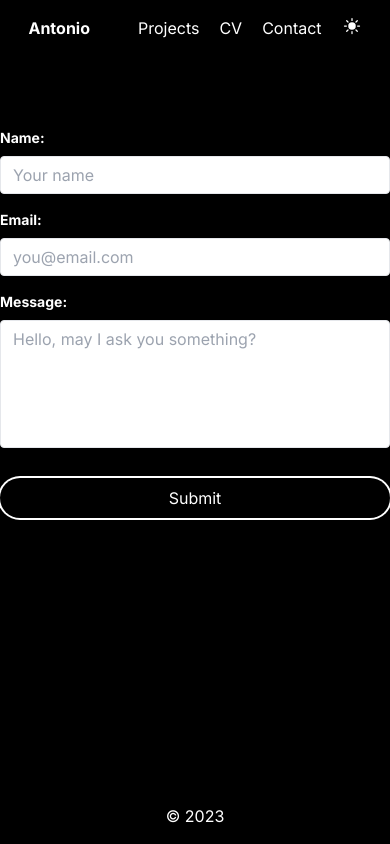
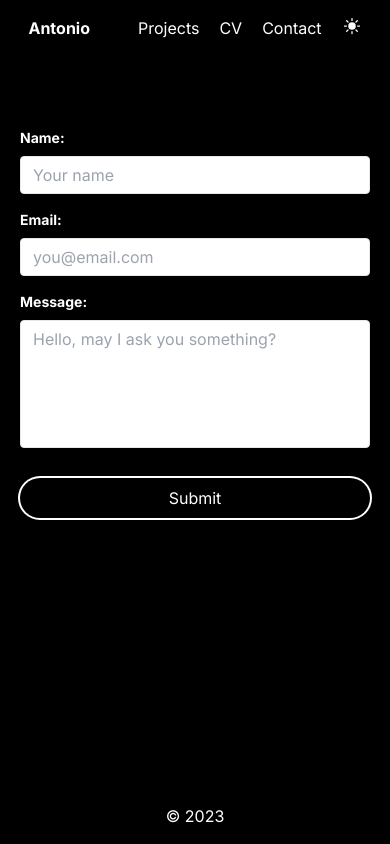
Before and after one commit to chilleno/portfolio, a Next.js app: page /contact in a window 390 px wide. Built offline with nearby package versions, Linux system fonts and the light colour scheme.

Commit message:
Update ContactForm.tsx
- add responsive

```diff
--- a/src/app/contact/components/ContactForm.tsx
+++ b/src/app/contact/components/ContactForm.tsx
@@ -57,11 +57,11 @@ const ContactForm: React.FC<ContactFormProps> = ({ darkMode }) => {
         !isFormSubmitted ?
             (
                 isProcessing ?
-                    <div className="max-w-md mx-auto pt-32 text-white justify-center items-center flex">
+                    <div className={"max-w-md mx-auto pt-32 px-5 justify-center items-center flex" + (darkMode ? " text-white" : " text-black")}>
                         <h1 className="font-bold text-3xl py-1" > Loading...</h1 >
                     </div>
                     :
-                    <form onSubmit={handleSubmit} className="max-w-md mx-auto pt-32 text-white">
+                    <form onSubmit={handleSubmit} className="max-w-md mx-auto pt-32 text-white px-5">
                         <div className="mb-4">
                             <label htmlFor="name" className="block text-sm font-bold mb-2">
                                 Name:
@@ -117,7 +117,7 @@ const ContactForm: React.FC<ContactFormProps> = ({ darkMode }) => {
                     </form>
             )
             :
-            <div className="max-w-md mx-auto pt-32 text-white">
+            <div className={"max-w-md mx-auto pt-32 px-5" + (darkMode ? " text-white" : " text-black")}>
                 < h1 className="font-bold text-3xl py-1" > Thanks for your message!</h1 >
                 <h1 className="text-md py-1 px-6">I will do the impossible to reply to you ASAP!</h1>
             </div>
```
